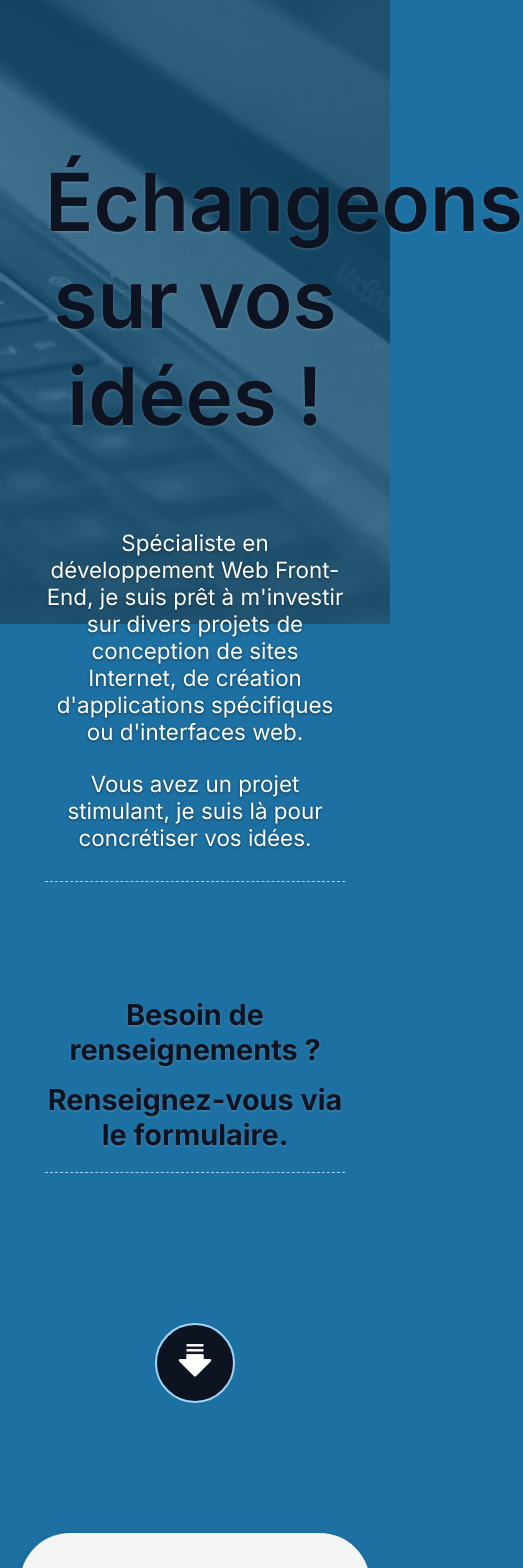
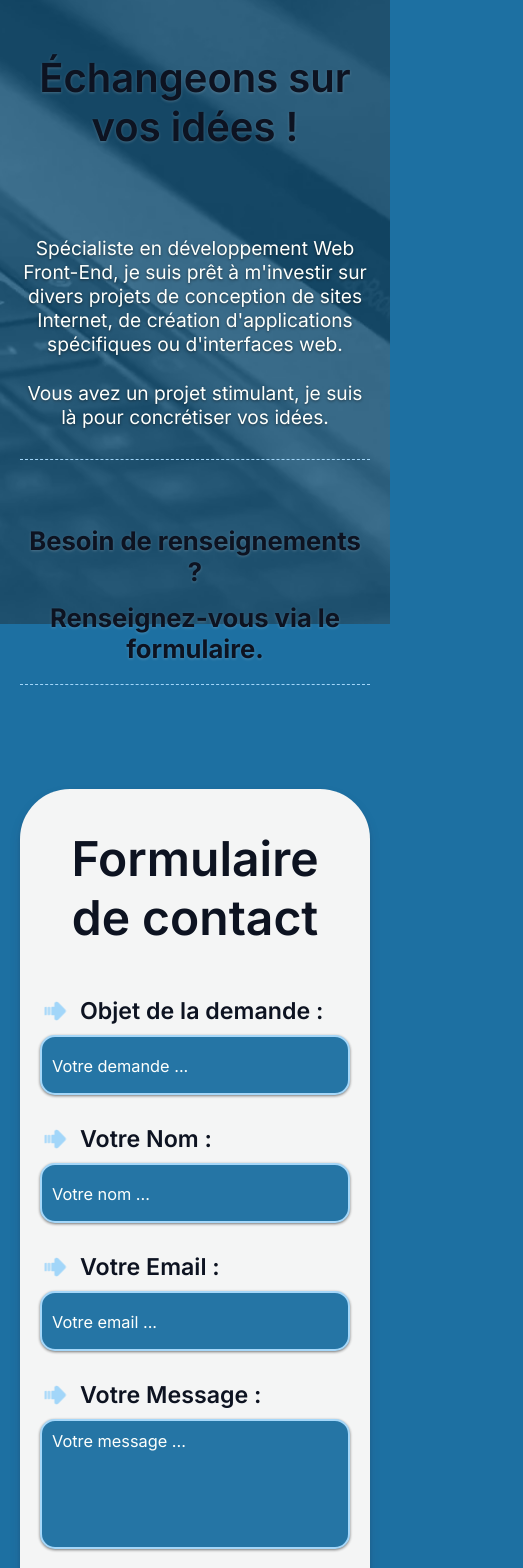
Before and after one commit to DavidDevPro/projet_12_portfolio_version_3, a React (Vite) app: page /contact in a window 390 px wide. Shown: the part 220-1788 px from the top of the page, 523 px wide, since content can reach past the window. Built offline with nearby package versions, Linux system fonts and the light colour scheme.

Commit message:
debut responsive page contact

```diff
--- a/src/sass/components/ContactText.scss
+++ b/src/sass/components/ContactText.scss
@@ -8,6 +8,11 @@
   flex-direction: column;
   gap: 15px;
   padding: 30px 25px 0;
+  transition: padding 300ms ease-out, margin 300ms ease-out;
+  @media screen and (max-width: 768px) {
+    padding: 0px;
+    margin: 30px auto 0;
+  }
 
   h1 {
     color: $primary_color;
@@ -15,6 +20,16 @@
     font-weight: 600;
     margin-bottom: 70px;
     text-shadow: 0 1px 3px rgba(255, 255, 255, 0.205);
+    transition: font-size 300ms ease-out;
+    @media screen and (max-width: 1240px) {
+      font-size: 4.25em;
+    }
+    @media screen and (max-width: 1024px) {
+      font-size: 3.12em;
+    }
+    @media screen and (max-width: 400px) {
+      font-size: 2.5em;
+    }
   }
   .text_top,
   .text_bottom {
@@ -25,11 +40,19 @@
     text-shadow: 0 1px 3px rgba(0, 0, 0, 0.498);
     font-size: 1.4em;
     font-weight: 400;
+    transition: font-size 300ms ease-out;
+    @media screen and (max-width: 768px) {
+      font-size: 1.2em;
+    }
   }
   .text_bottom {
     margin: 0 auto 100px;
     padding-bottom: 30px;
     border-bottom: 1px dashed $fourth_color;
+    transition: margin 300ms ease-out;
+    @media screen and (max-width: 768px) {
+      margin: 0 auto 50px;
+    }
   }
   .text_question,
   .text_answer {
@@ -40,6 +63,10 @@
     text-shadow: 0 1px 3px rgba(255, 255, 255, 0.205);
     font-size: 1.8em;
     font-weight: 700;
+    transition: font-size 300ms ease-out;
+    @media screen and (max-width: 768px) {
+      font-size: 1.6em;
+    }
   }
   .text_answer {
     border-bottom: 1px dashed $fourth_color;
--- a/src/sass/pages/ContactPage.scss
+++ b/src/sass/pages/ContactPage.scss
@@ -31,6 +31,10 @@
   .contact_section_form {
     max-width: 800px;
     padding: 100px 20px 85px;
+    transition: padding 300ms ease-out;
+    @media screen and (max-width: 768px) {
+      padding: 50px 20px 85px;
+    }
   }
   .scroll_button {
     width: 100%;
@@ -43,7 +47,13 @@
     align-items: center;
     justify-content: center;
     margin: 100px auto 30px;
-    transition: background-color 400ms ease-out;
+    transition: background-color 400ms ease-out, opacity 300ms ease-out,
+      margin 300ms ease-out, height 300ms ease-out;
+    @media screen and (max-width: 768px) {
+      opacity: 0;
+      margin: 0px auto 0px;
+      height: 0px;
+    }
     &:hover {
       background-color: $github_color;
     }
```
